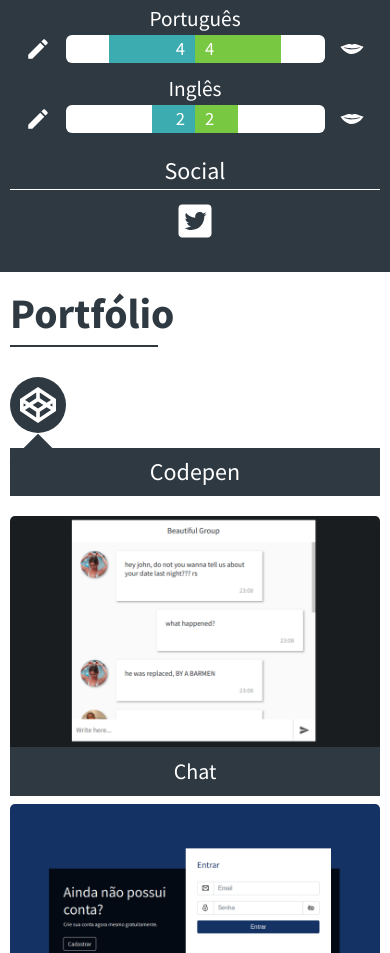
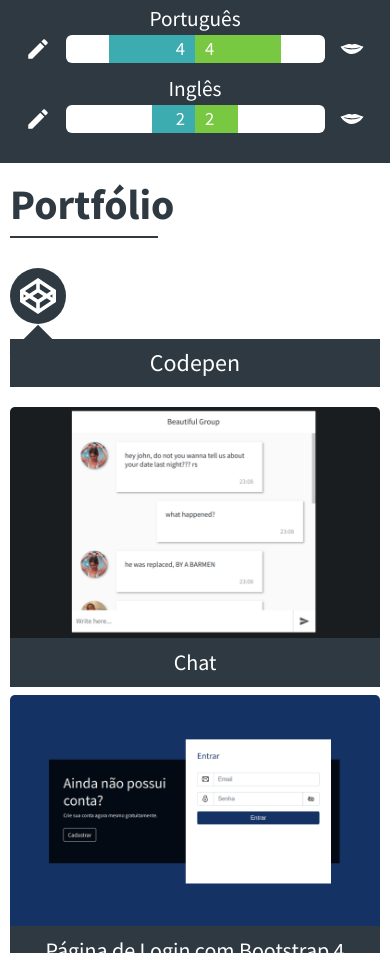
Before and after one commit to matheusparolo/matheusparolo.github.io, a plain HTML site: page index.html in a window 390 px wide. Shown: the part 836-1789 px from the top of the page. Drawn offline with nearby package versions, Linux system fonts and the light colour scheme.

Commit message:
Remove social links

```diff
--- a/index.html
+++ b/index.html
@@ -133,7 +133,7 @@
                             </div>
 
                         </section>
-                        <section id="profile-social" class="col-12 col-md-6 offset-lg-4 col-lg-4 offset-xl-0 col-xl-12">
+<!--                         <section id="profile-social" class="col-12 col-md-6 offset-lg-4 col-lg-4 offset-xl-0 col-xl-12">
 
                             <h1 class="title">Social</h1>
                             <div class="line"></div>
@@ -141,12 +141,12 @@
                             <div id="social-links">
 
                                 <a href="https://twitter.com/liz_parolo"><img src="/assets/media/img/icons/twitter.svg" alt="Twitter"></a>
-                                <!--<a href="#"><img src="/assets/media/img/icons/instagram.svg" alt="Instagram"></a>-->
+                                <a href="#"><img src="/assets/media/img/icons/instagram.svg" alt="Instagram"></a>
 
                             </div>
 
                         </section>
-
+ -->
                     </div>
 
 
```
